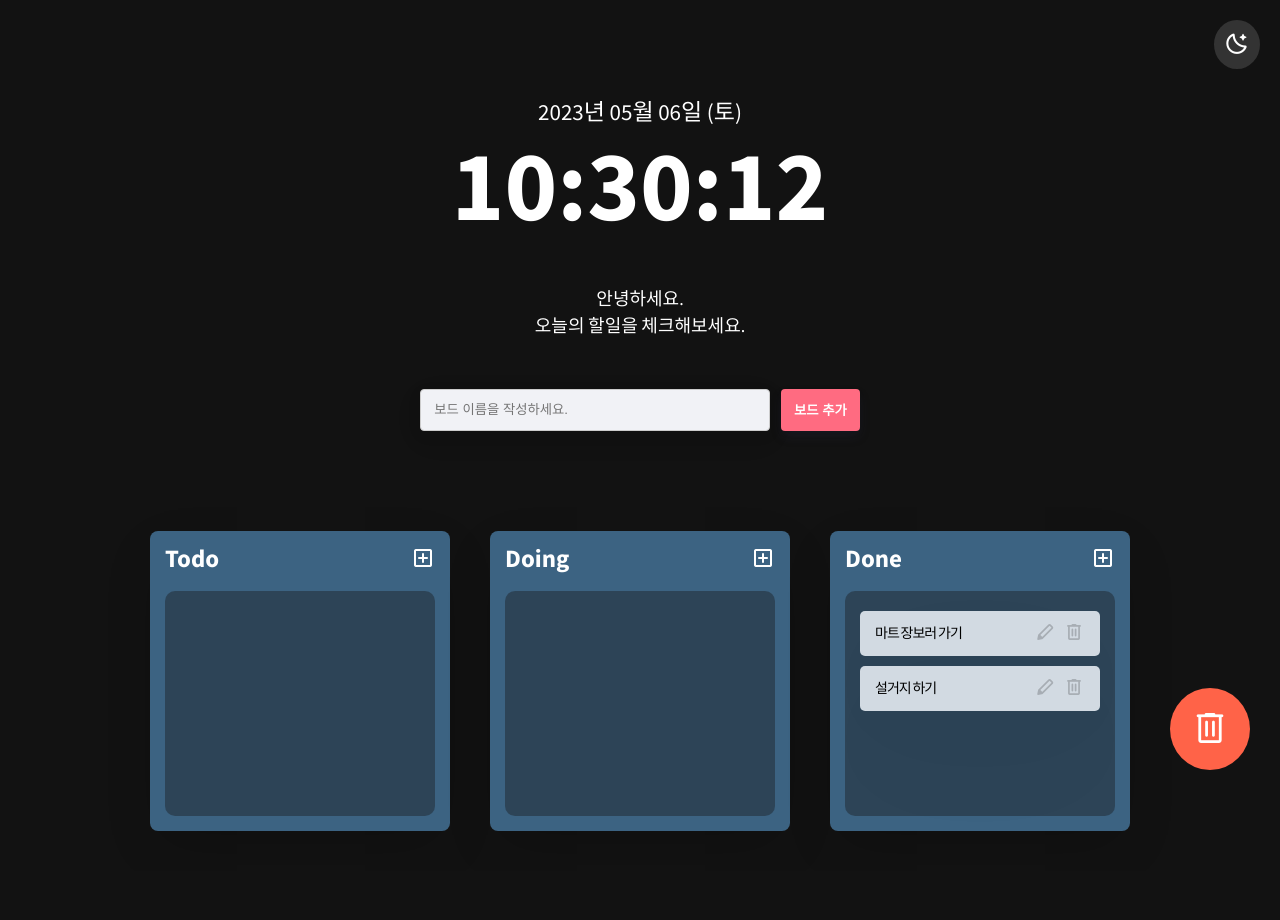
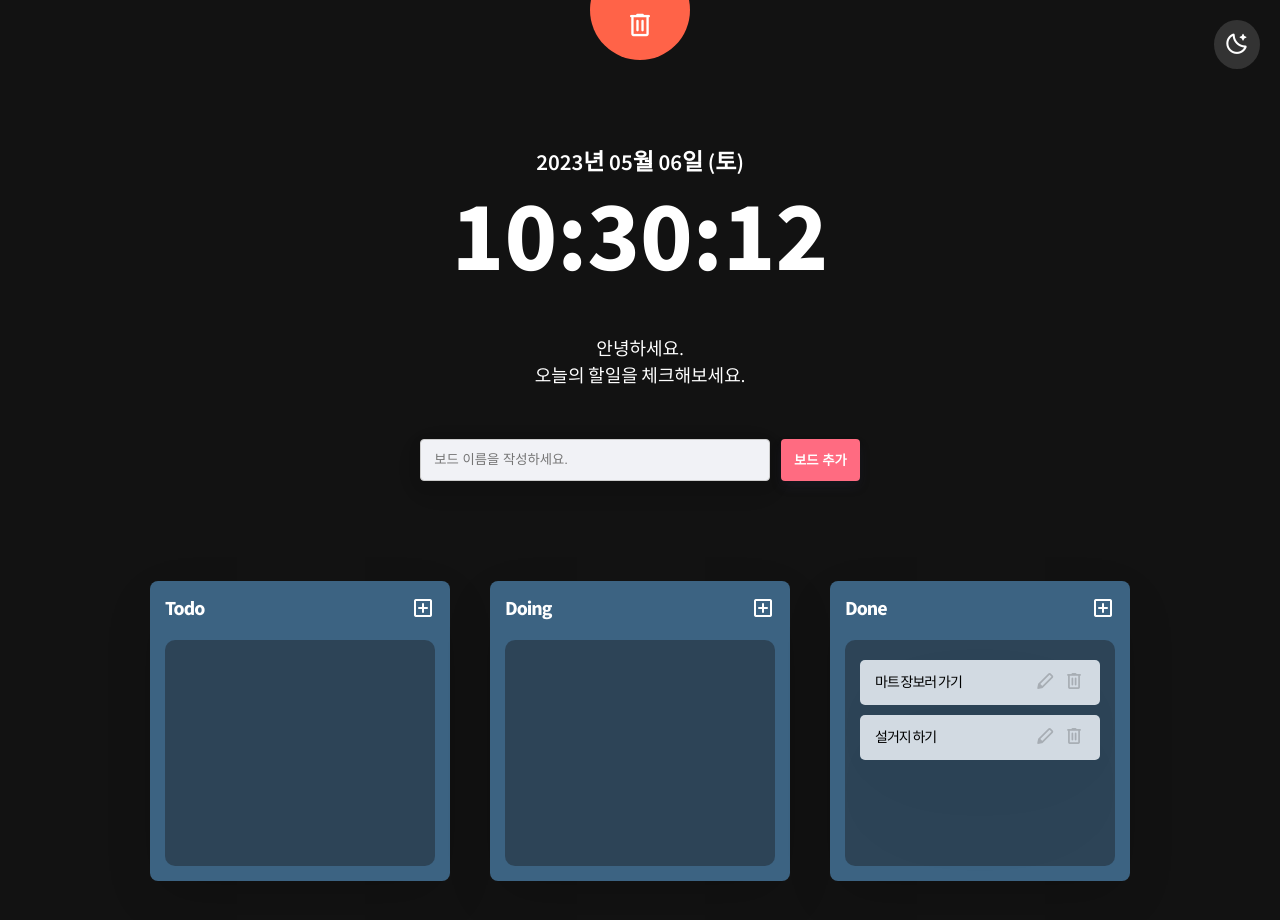
Before and after one commit to fbc93/time-rabbit-todo-app, a React (Create React App) app: page / in a window 1280 px wide. Before the commit the page ends 871 px from the top, so only its background shows below. Built offline with nearby package versions, Linux system fonts and the light colour scheme.

Commit message:
Design: 보드 휴지통 위치 최상단으로 변경 스타일 수정

```diff
--- a/src/components/board.tsx
+++ b/src/components/board.tsx
@@ -23,7 +23,12 @@ const Wrapper = styled.div`
 
   &:hover {
     background-color: ${(props) => props.theme.boardHover};
-    color:#333333;
+    .title {
+      color:#333333;
+    }
+    span {
+      color:#333333;
+    }
   }
 `;
 
@@ -32,10 +37,12 @@ const BoardTitle = styled.div`
   justify-content:space-between;
   align-items:center;
   margin-bottom:2em;
+  color: ${(props) => props.theme.onBgText};
 
   .title {
-    font-size:2.5rem;
+    font-size:2rem;
     font-weight:bold;
+    letter-spacing:-1px;
   }
 
   span {
--- a/src/components/boardTrashcan.tsx
+++ b/src/components/boardTrashcan.tsx
@@ -1,23 +1,26 @@
 import styled from "styled-components";
 
 const TrashCan = styled.div`
-  background-color:rgba(255, 99, 72,1.0);
-  border:none;
-  color: white;
-  cursor:pointer;
-  padding:2em;
-  margin:3em;
-  transition: background-color 0.2s ease-in-out;
-  border-radius:50%;
-  opacity:1;
+  background-color: rgb(255, 99, 72);
+    border: none;
+    color: white;
+    cursor: pointer;
+    transition: background-color 0.2s ease-in-out 0s;
+    opacity: 1;
+    position: fixed;
+    top: -40px;
+    z-index: 100;
+    width: 100px;
+    height: 100px;
+    display: flex;
+    justify-content: center;
+    align-items: flex-end;
+    padding-bottom: 2em;
+    border-radius: 50%;
 
-  position: fixed;
-  bottom: 0;
-  z-index: 100;
-  right: 0;
 
   span {
-    font-size:4rem;
+    font-size:3rem;
   }
 `;
 
--- a/src/components/header.tsx
+++ b/src/components/header.tsx
@@ -3,11 +3,12 @@ import styled from "styled-components";
 const Wrapper = styled.div`
   font-size:2.5rem;
   text-align:center;
-  padding:4em 1em 2em;
+  padding:6em 1em 2em;
 
   .date {
     font-size:2.3rem;
     margin-bottom:0.5em;
+    font-weight:600;
   }
 
   .time {
--- a/src/theme.ts
+++ b/src/theme.ts
@@ -3,6 +3,7 @@ import { DefaultTheme } from "styled-components";
 export const darkTheme:DefaultTheme = {
   bg:"#121212",
   onBg:"#ffffff",
+  onBgText:"#ffffff",
   boardBg:"rgba(60, 99, 130,1.0)",
   droppable:"rgba(30, 39, 46,0.5)",
   todoBg: "rgba(210, 218, 226,1.0)",
@@ -17,6 +18,7 @@ export const darkTheme:DefaultTheme = {
 export const lightTheme:DefaultTheme = {
   bg:"#ffffff",
   onBg:"#121212",
+  onBgText:"#333333",
   boardBg:"rgba(130, 204, 221, 0.5)",
   droppable:"rgba(130, 204, 221,0.5)",
   todoBg: "rgba(255, 255, 255,1.0)",
```
